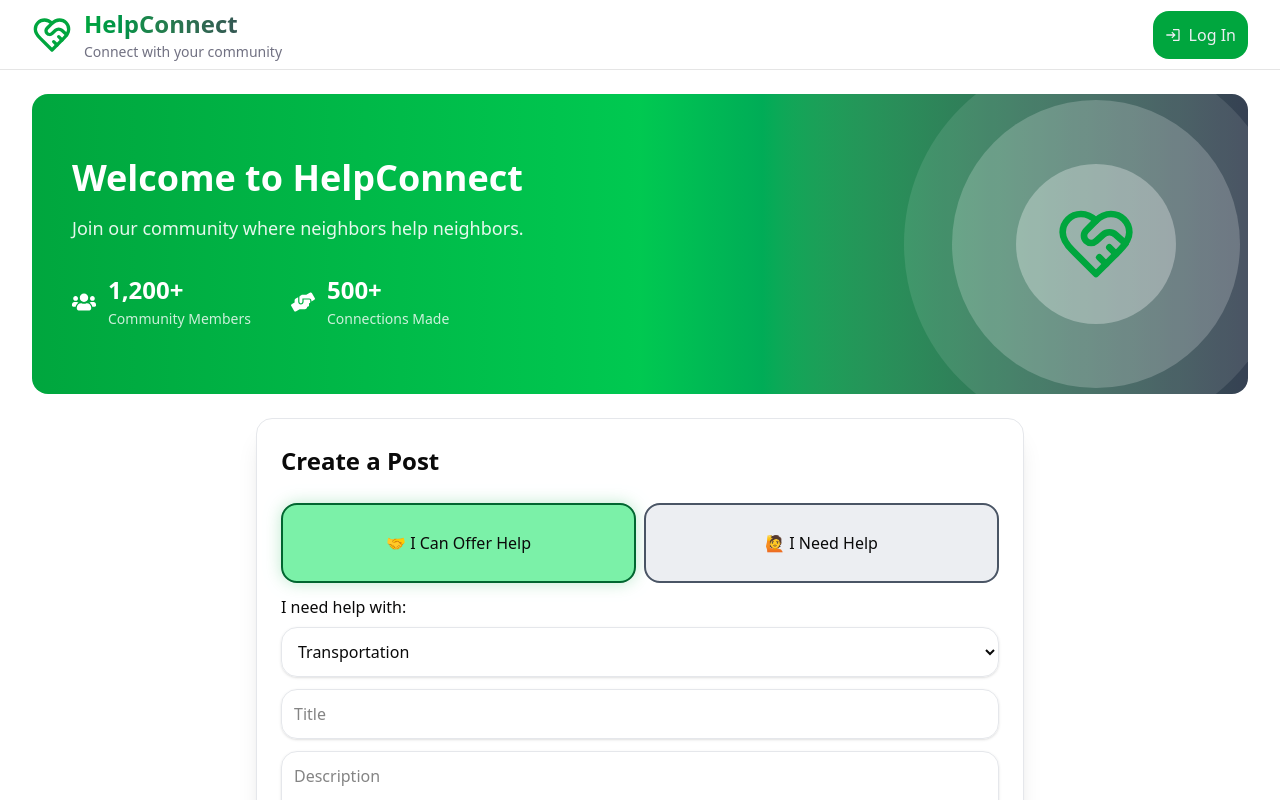
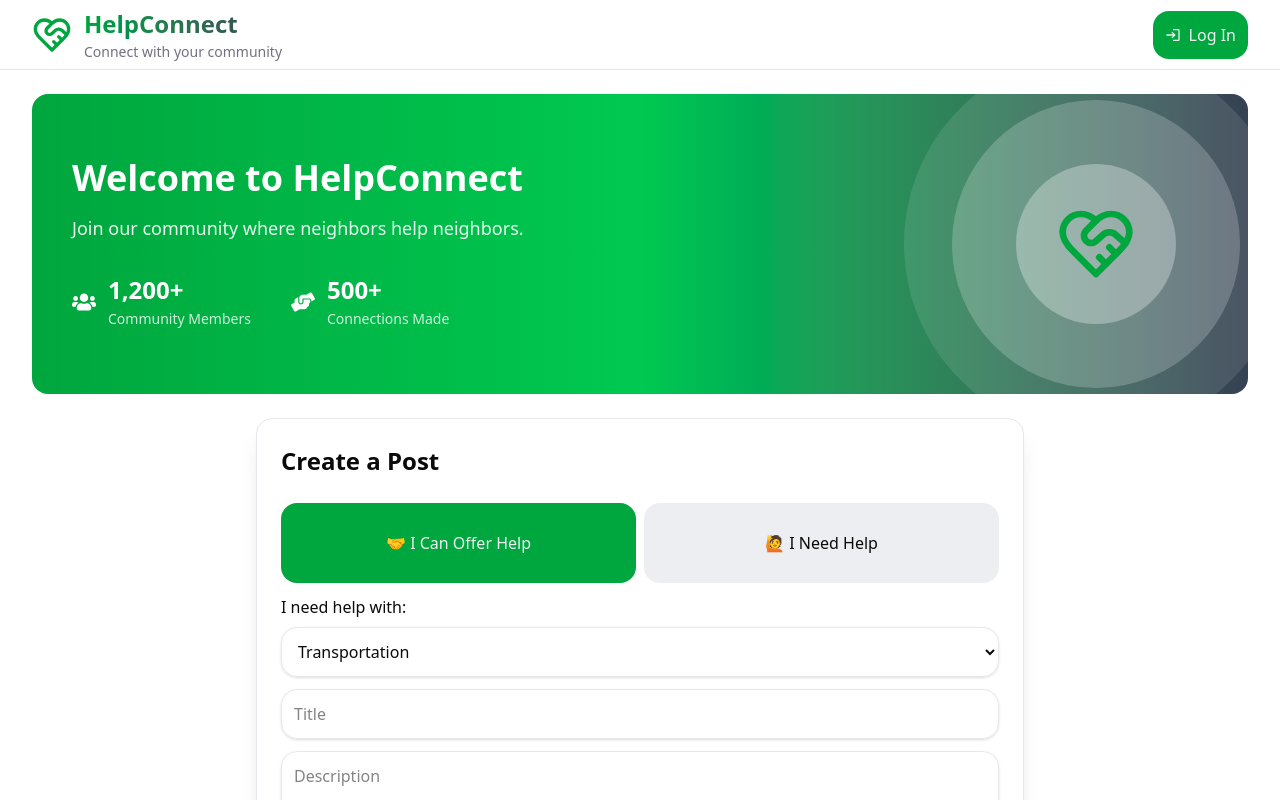
Before and after one commit to MiksuNy/web-project, a React (Vite) app in the folder frontend/: page / in a window 1280 px wide. Shown: the top 800 px of the page. Built offline with nearby package versions, Linux system fonts and the light colour scheme.

Commit message:
Unify form button style to the rest of the site

```diff
--- a/frontend/src/components/CreatePostForm/CreatePostForm.tsx
+++ b/frontend/src/components/CreatePostForm/CreatePostForm.tsx
@@ -22,8 +22,8 @@ export default function CreatePostForm() {
       <h1>Create a Post</h1>
       <div className="flex flex-col gap-3">
         <div className="flex flex-row justify-stretch gap-2">
-          <button id="create-post-offer-button" className={`${!needingHelp ? "button-accent1-active" : "button-accent2"} w-1/2 h-20`} onClick={() => setNeedingHelp(false)}>🤝 I Can Offer Help</button>
-          <button id="create-post-request-button" className={`${needingHelp ? "button-accent1-active" : "button-accent2"} w-1/2 h-20`} onClick={() => setNeedingHelp(true)}>🙋 I Need Help</button>
+          <button id="create-post-offer-button" className={`${!needingHelp ? "button-primary" : "button-secondary"} w-1/2 h-20`} onClick={() => setNeedingHelp(false)}>🤝 I Can Offer Help</button>
+          <button id="create-post-request-button" className={`${needingHelp ? "button-primary" : "button-secondary"} w-1/2 h-20`} onClick={() => setNeedingHelp(true)}>🙋 I Need Help</button>
         </div>
         <div className="flex flex-col gap-2">
           <label>I need help with:</label>
--- a/frontend/src/index.css
+++ b/frontend/src/index.css
@@ -33,11 +33,18 @@ button:active {
   color: var(--button-primary-text);
   cursor: pointer;
 }
+
 .button-primary:hover {
   background-color: var(--button-primary-bg-hover);
 }
+
 .button-primary:active {
   background-color: var(--button-primary-bg-active);
+}
+
+.button-secondary {
+  background-color: var(--secondary);
+  cursor: pointer;
 }
 
 .button-accent1 {
```
